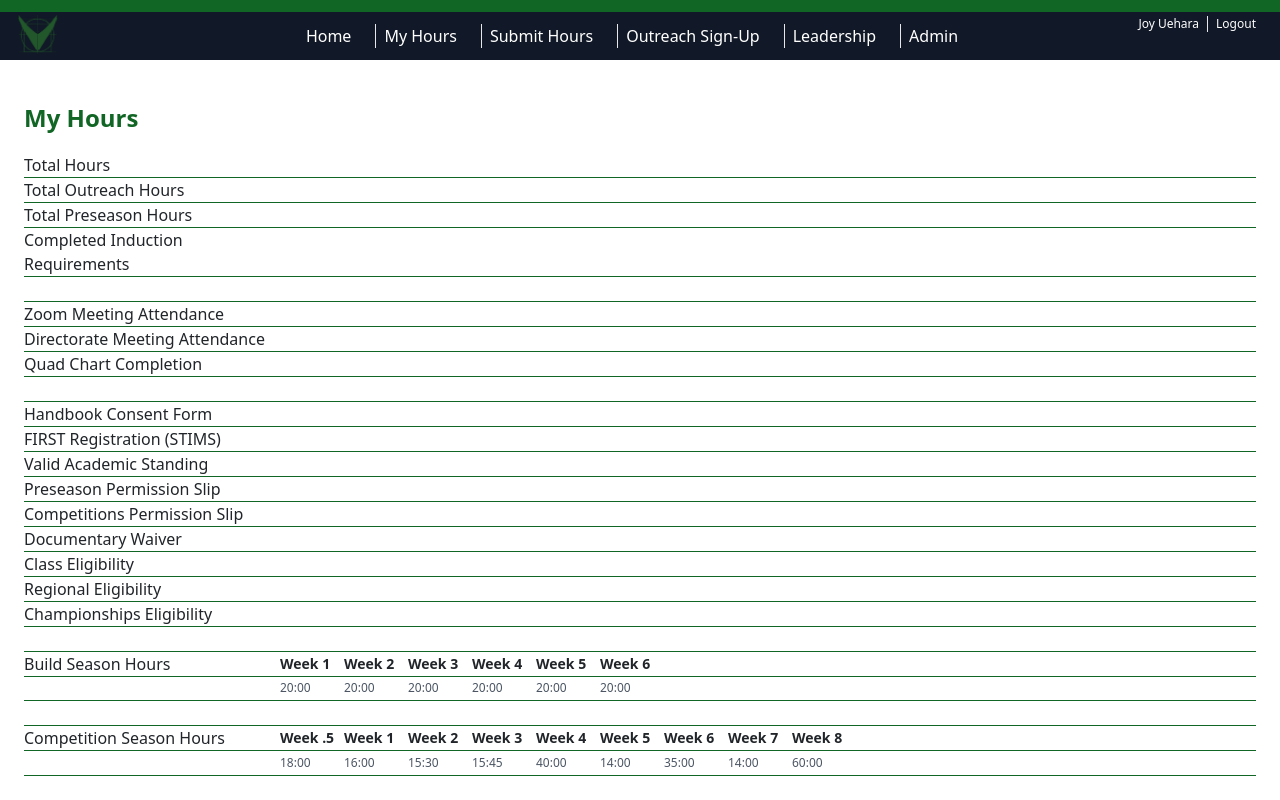
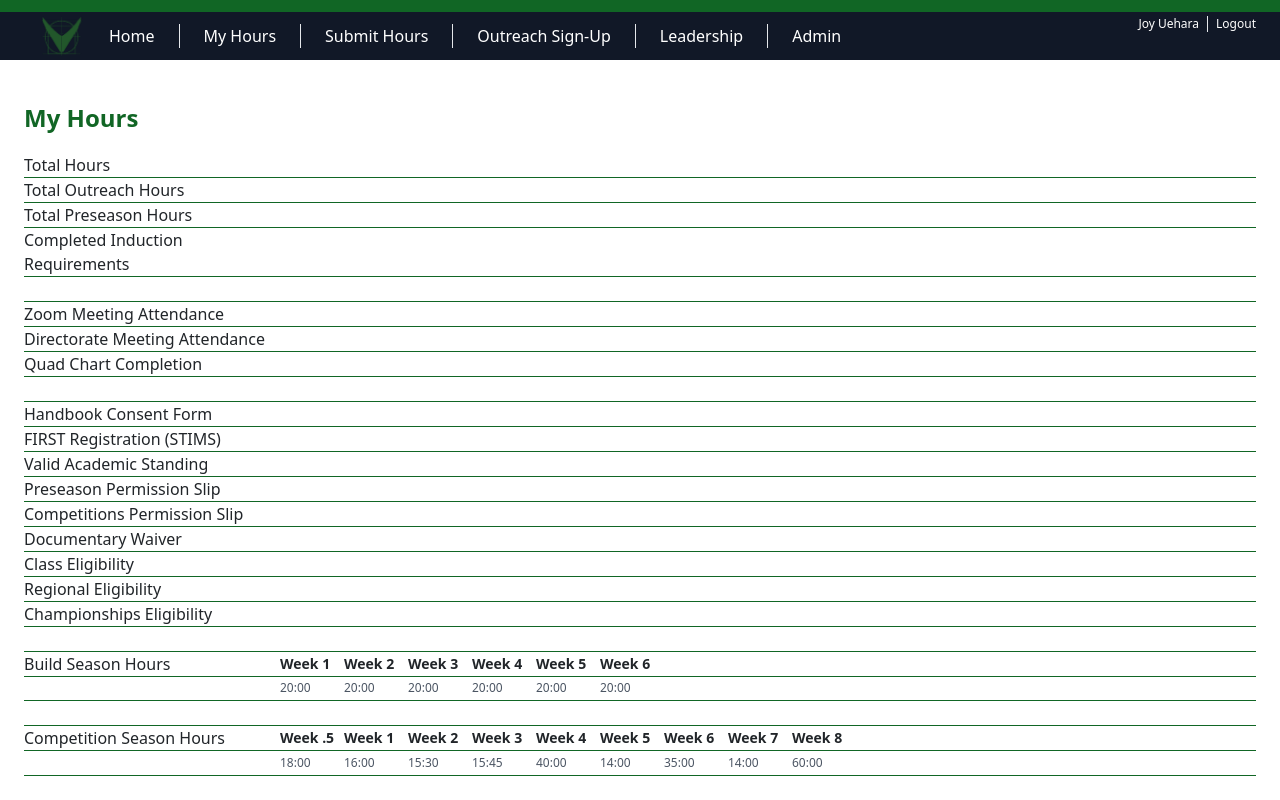
Before and after one commit to Aaron691/TeamPortal, a plain HTML site: page my-hours.html in a window 1280 px wide. Drawn offline with nearby package versions, Linux system fonts and the light colour scheme.

Commit message:
fixed the navigation bar to center everything

```diff
--- a/my-hours.html
+++ b/my-hours.html
@@ -32,30 +32,28 @@
     <nav class="w-full bg-gray-900 text-white relative">
       <div class="w-full bg-primary h-3"></div>
 
-      <div
-        class="px-10 flex items-center justify-center relative h-12 text-sm lg:text-base"
-      >
-        <div class="bg-gray-900 absolute left-1 top-0">
+      <div class="px-10 flex items-center relative h-12 text-sm lg:text-base">
+        <div class="bg-gray-900">
           <a href="./announcements.html">
             <img src="./assets/logo.png" width="45" alt="" />
           </a>
         </div>
-        <div class="border-r text-left">
-          <a href="./announcements.html" class="hover pr-4 px-2">Home</a>
+        <div class="border-r text-center">
+          <a href="./announcements.html" class="hover px-4 px-2">Home</a>
         </div>
-        <div class="border-r text-left">
-          <a href="./my-hours.html" class="hover pr-4 px-2">My Hours</a>
+        <div class="border-r text-center">
+          <a href="./my-hours.html" class="hover px-4 px-2">My Hours</a>
         </div>
-        <div class="border-r text-left">
-          <a href="./submit-hours.html" class="hover pr-4 px-2">
+        <div class="border-r text-center">
+          <a href="./submit-hours.html" class="hover px-4 px-2">
             Submit Hours</a
           >
         </div>
         <div class="border-r">
-          <span class="hover pr-4 px-2"> Outreach Sign-Up </span>
+          <span class="hover px-4 px-2"> Outreach Sign-Up </span>
         </div>
         <div class="border-r relative tooltips">
-          <div class="px-2 pr-4 cursor-pointer" id="leadership">Leadership</div>
+          <div class="px-2 px-4 cursor-pointer" id="leadership">Leadership</div>
           <span
             class="absolute bg-gray-900 p-2 rounded-lg w-32 text-center tooltiptext"
           >
@@ -69,7 +67,7 @@
           </span>
         </div>
         <div class="">
-          <span class="hover px-2 pr-4"> Admin </span>
+          <span class="hover px-4"> Admin </span>
         </div>
       </div>
       <div class="absolute right-1 top-1 flex">
```
Also changed, not shown: announcements.html (+11 -11 lines), profile.html (+11 -13 lines), submit-hours.html (+11 -13 lines).
